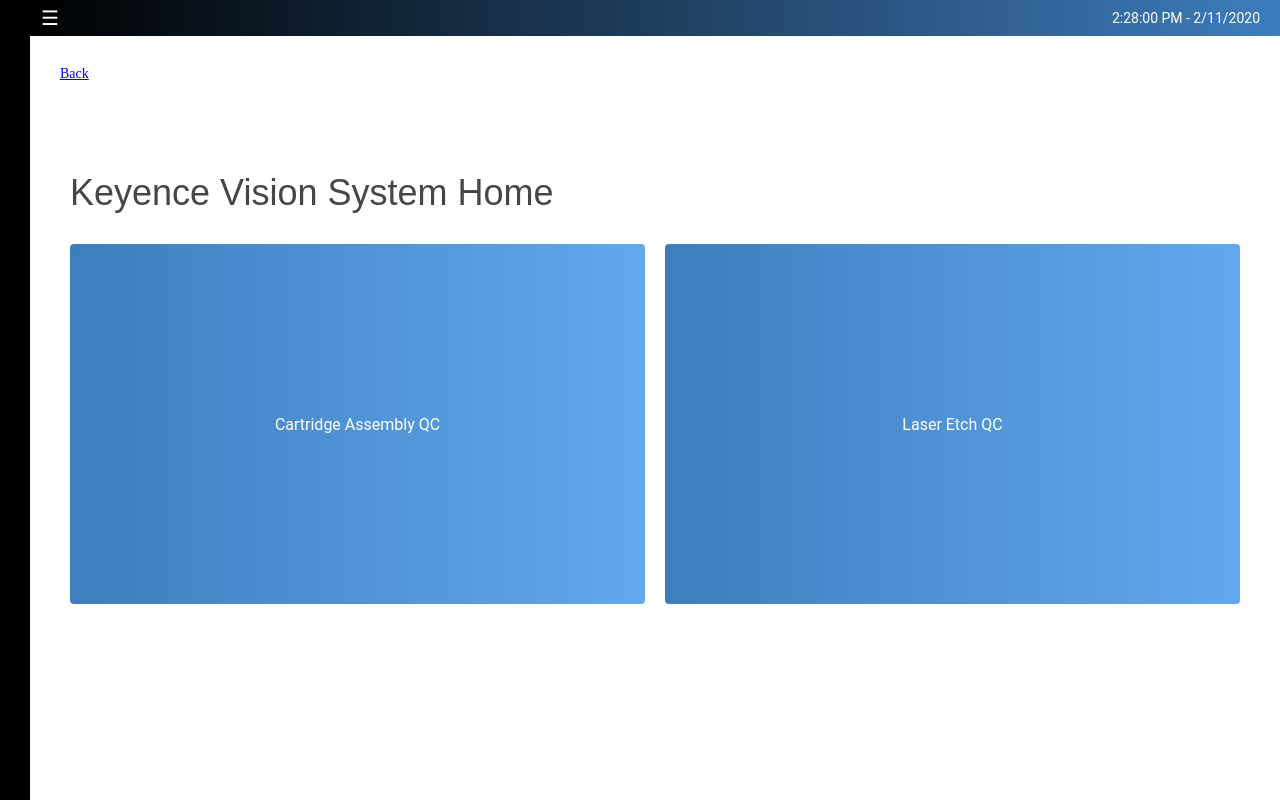
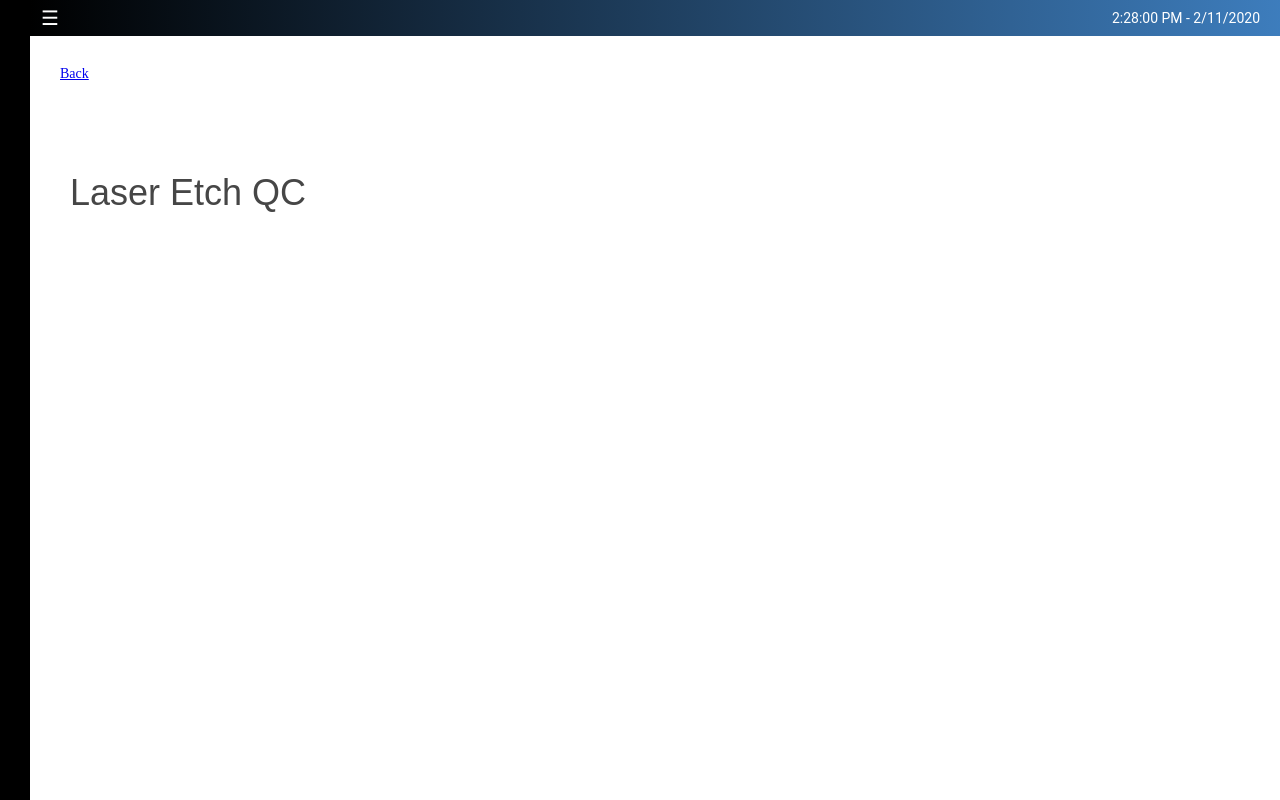
Before and after one commit to seahyx/pptc-keyence, a Flask app: page /laser/ in a window 1280 px wide. Run offline with Flask 2, Linux system fonts and the light colour scheme; the visitor is signed in with stand-in values (Sample User, id 1); data comes from the database, SQL or seed files in the repository.

Commit message:
Updated laser page

```diff
--- a/app/templates/laser.html
+++ b/app/templates/laser.html
@@ -5,11 +5,9 @@
 
 	<div class='container'>
 		<h1>
-			Keyence Vision System Home
+			Laser Etch QC
 		</h1>
 		<div class='container flex-horizontal no-padding max-width'>
-			<a class='btn btn-big' href="{{ url_for('index') }}">Cartridge Assembly QC</a>
-			<a class='btn btn-big' href="{{ url_for('index') }}">Laser Etch QC</a>
 		</div>
 	</div>
 
```
